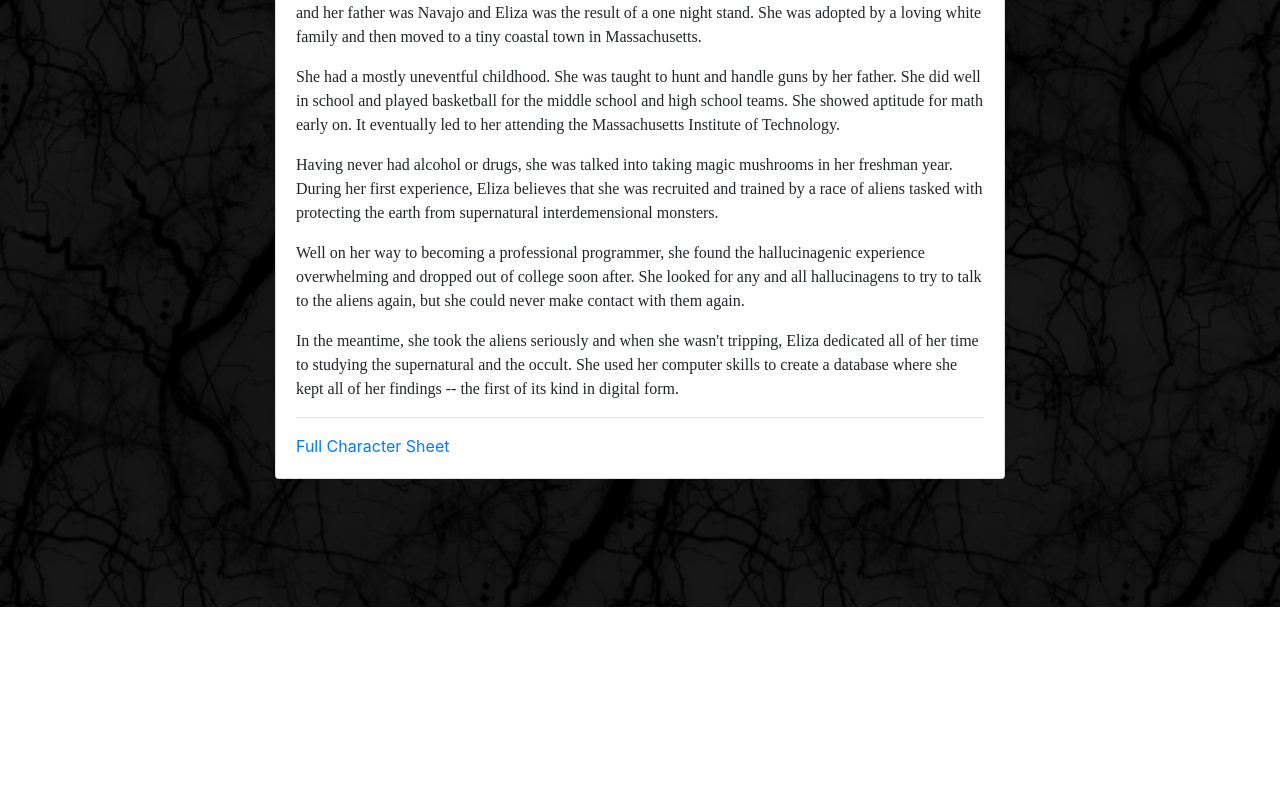
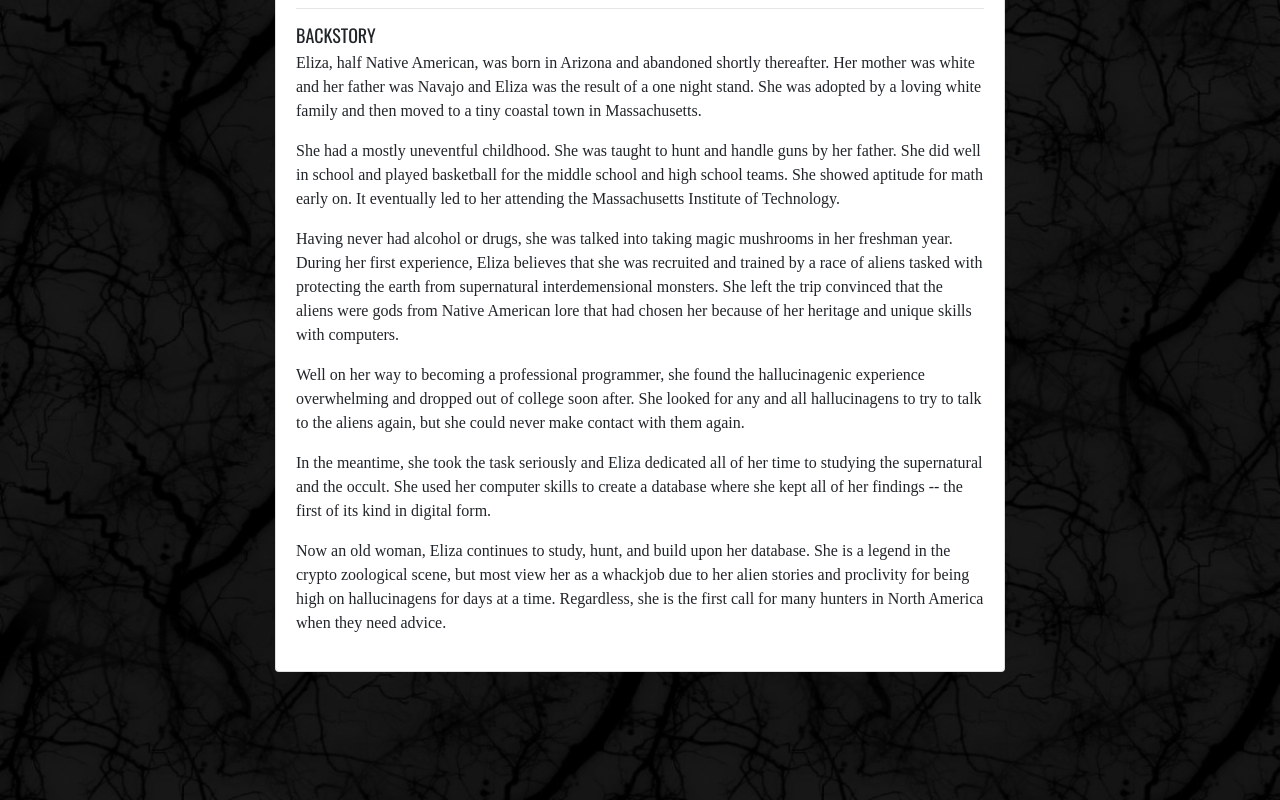
Before and after one commit to jstilwell/motw-quickref, a plain HTML site: page characters.html in a window 1280 px wide. Shown: the part 1090-1890 px from the top of the page. Before the commit the page ends 1697 px from the top, so only its background shows below. Drawn offline with nearby package versions, Linux system fonts and the light colour scheme; a web font is replaced by a local one.

Commit message:
Improve Eliza character

```diff
--- a/characters.html
+++ b/characters.html
@@ -41,6 +41,9 @@
                                 <h4 class="card-title">Eliza Lovelace</h4>
                                 <h6 class="text-muted card-subtitle mb-2">Expert</h6>
                                 <img src="characters/elizalovelace.jpg" class="img-fluid" alt="Eliza Lovelace">
+                                <hr>
+                                <a href="characters/eliza_lovelace_charsheet.pdf">Full Character Sheet</a>
+                                <hr>
                                 <p class="card-text">
                                     <p>
                                         <strong>Gender:</strong> Female<br>
@@ -58,51 +61,75 @@
                                     <p>
                                         Eliza, half Native American, was born in Arizona and abandoned shortly
                                         thereafter.
-                                        Her mother was white and her father was Navajo and Eliza was the result of a one
-                                        night stand. She was adopted by a loving white family and then moved to a tiny
+                                        Her mother was white and her father was Navajo and Eliza was the result of a
+                                        one
+                                        night stand. She was adopted by a loving white family and then moved to a
+                                        tiny
                                         coastal town in Massachusetts.
                                     </p>
 
                                     <p>
-                                        She had a mostly uneventful childhood. She was taught to hunt and handle guns by
+                                        She had a mostly uneventful childhood. She was taught to hunt and handle
+                                        guns by
                                         her
-                                        father. She did well in school and played basketball for the middle school and
+                                        father. She did well in school and played basketball for the middle school
+                                        and
                                         high
-                                        school teams. She showed aptitude for math early on. It eventually led to her
+                                        school teams. She showed aptitude for math early on. It eventually led to
+                                        her
                                         attending the Massachusetts Institute of Technology.
                                     </p>
 
                                     <p>
-                                        Having never had alcohol or drugs, she was talked into taking magic mushrooms in
+                                        Having never had alcohol or drugs, she was talked into taking magic
+                                        mushrooms in
                                         her
                                         freshman year. During her first experience, Eliza believes that she was
                                         recruited
                                         and trained by a race of aliens tasked with protecting the earth from
                                         supernatural
-                                        interdemensional monsters.
+                                        interdemensional monsters. She left the trip convinced that the aliens were
+                                        gods
+                                        from Native American lore that had chosen her because of her heritage and
+                                        unique
+                                        skills with computers.
                                     </p>
 
                                     <p>
                                         Well on her way to becoming a professional programmer, she found the
                                         hallucinagenic
-                                        experience overwhelming and dropped out of college soon after. She looked for
+                                        experience overwhelming and dropped out of college soon after. She looked
+                                        for
                                         any
-                                        and all hallucinagens to try to talk to the aliens again, but she could never
+                                        and all hallucinagens to try to talk to the aliens again, but she could
+                                        never
                                         make
                                         contact with them again.
                                     </p>
 
                                     <p>
-                                        In the meantime, she took the aliens seriously and when she wasn't tripping,
+                                        In the meantime, she took the task seriously and
                                         Eliza
-                                        dedicated all of her time to studying the supernatural and the occult. She used
+                                        dedicated all of her time to studying the supernatural and the occult. She
+                                        used
                                         her
-                                        computer skills to create a database where she kept all of her findings -- the
+                                        computer skills to create a database where she kept all of her findings --
+                                        the
                                         first
                                         of its kind in digital form.
                                     </p>
-                                    <hr>
-                                    <a href="characters/eliza_lovelace_charsheet.pdf">Full Character Sheet</a>
+
+                                    <p>Now an old woman, Eliza continues to study, hunt, and build upon her
+                                        database.
+                                        She is a legend in
+                                        the
+                                        crypto zoological
+                                        scene, but most view her as a whackjob due to her alien stories and
+                                        proclivity
+                                        for being high on hallucinagens for days at a time. Regardless, she
+                                        is the first call for many hunters in North America when they need advice.
+                                    </p>
+
                             </div>
                         </div>
 
```
